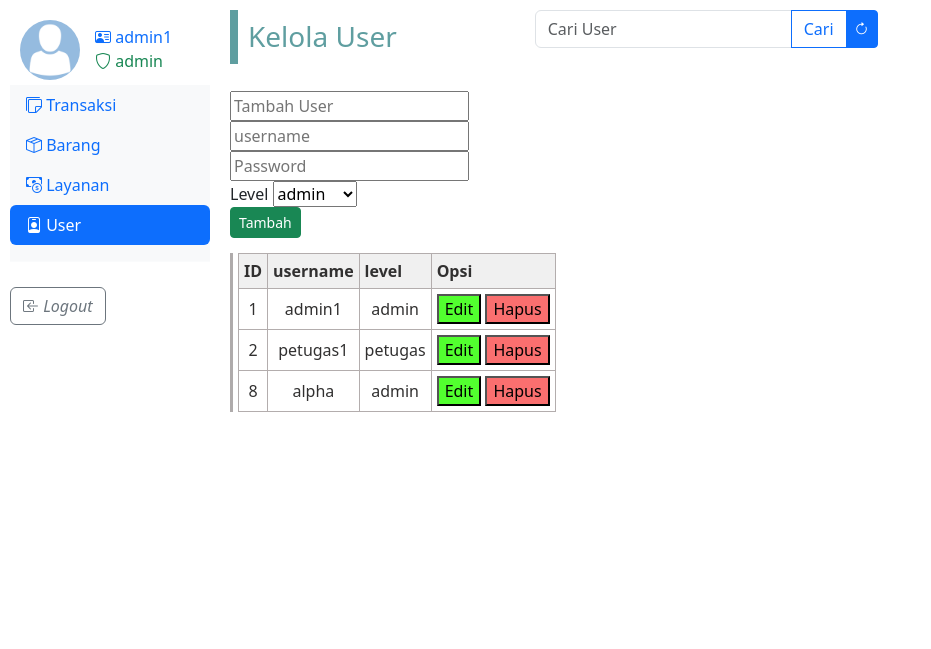
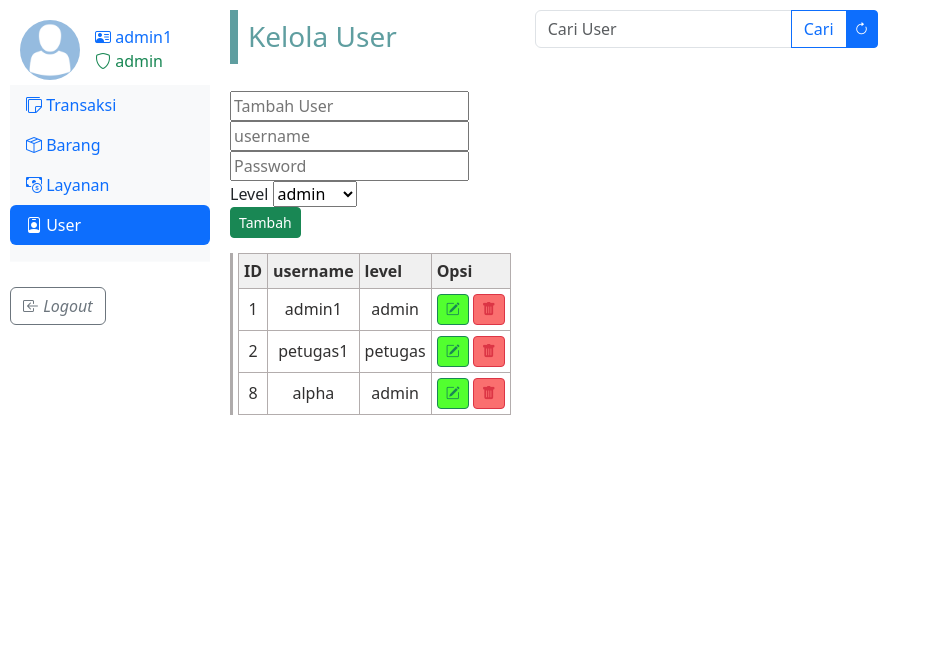
Before and after one commit to Kreteque/pengiriman, a PHP site: page /pengiriman/page/user.php in a window 1280 px wide; the page is wider, and only the part inside the window is pictured. Shown: the top 649 px of that part, without its empty margins (0-931 px from the left). Run offline with PHP 8.4, Linux system fonts and the light colour scheme; a user stored in the database is signed in; data comes from the database, SQL or seed files in the repository.

Commit message:
redefined #UI

```diff
--- a/page/user.php
+++ b/page/user.php
@@ -193,11 +193,11 @@
                 <td >
                     <div>
                         <div>
-                            <button id="edit-btn" onclick="_edit_user(<?php echo $row['id']; ?>)">
-                                Edit
+                            <button class="btn btn-outline-success btn-sm"  id="edit-btn" onclick="_edit_user(<?php echo $row['id']; ?>)">
+                            <i class="bi bi-pencil-square"></i>
                             </button>
-                            <button id="del-btn" onclick="_delete(<?php echo $row['id']; ?>)">
-                                    Hapus
+                            <button class="btn btn-outline-danger btn-sm"  id="del-btn" onclick="_delete(<?php echo $row['id']; ?>)">
+                            <i class="bi bi-trash-fill"></i>
                             </button>
 
                             <script>
```
